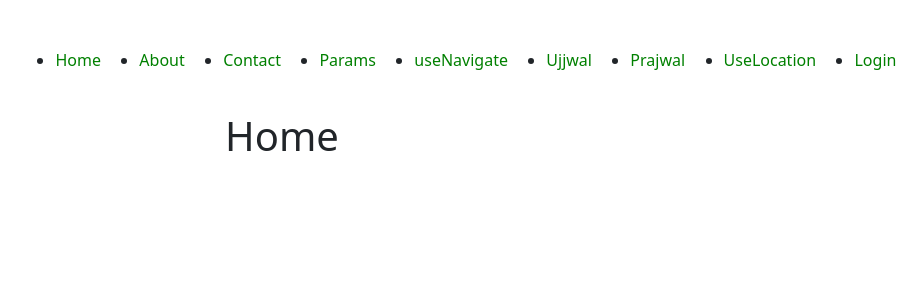
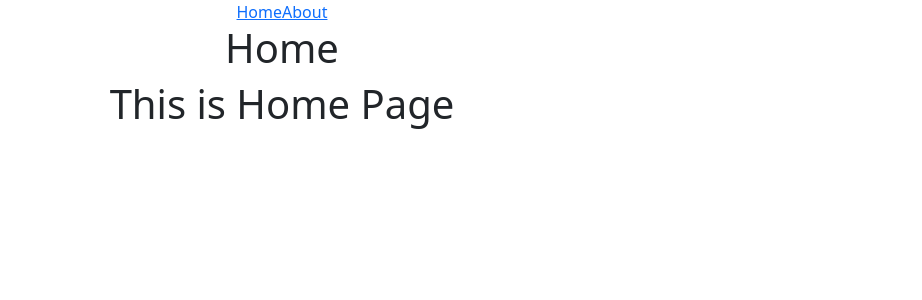
Before and after one commit to ujjwal-11103/React.js, a React (Create React App) app: page /Home in a window 1280 px wide. Shown: the top 300 px of the page, without its empty margins (358-1280 px from the left). Built offline with nearby package versions, Linux system fonts and the light colour scheme.

Commit message:
Routing Setup

```diff
--- a/src/App.js
+++ b/src/App.js
@@ -1,60 +1,42 @@
 import React from 'react'
-import './App.css'
-import { BrowserRouter, Routes, Route } from 'react-router-dom'
+import { BrowserRouter as Router, Routes, Route, Link } from 'react-router-dom'
 
-import DefaultPage from './Components/Router/DefaultPage'
-import Home from './Components/Router/Home'
-import Contact from './Components/Router/Contact'
-import About from './Components/Router/About'
-import Navigation from './Components/Router/Navigation'
-import PageNotFound from './Components/Router/PageNotFound'
-import User from './Components/Router/User'
-import UseParams from './Components/Router/UseParams'
-import UseNavigate from './Components/Router/UseNavigate'
-import JoinUS from './Components/Router/JoinUS'
-import Other from './Components/Router/Other'
-import UseLocation from './Components/Router/UseLocation'
-import Login from './Components/Router/Login'
-import ProtectedComponent from './Components/Router/Protected'
 export default function App() {
   return (
-    <div>
+    <div style={{ textAlign: 'center' }}>
 
-      <BrowserRouter>
+      <Router>
 
-        <Navigation />
+        <Link to='/Home'>Home</Link>
+        <Link to='/About'>About</Link>
 
         <Routes>
-
-          <Route path='/' element={<DefaultPage />} />
-
-          <Route path='/Home' element={<ProtectedComponent Component={Home} />} />
-          <Route path='/About' element={<ProtectedComponent Component={About} />} />
-
-          {/* Added Nested Routing Concept */}
-          <Route path='/Contact/' element={<Contact />} />
-          <Route path='/JoinUs' element={<JoinUS />} />
-          <Route path='/Other' element={<Other />} />
-
-
-
-          <Route path='/User/:names' element={<User />} />
-
-          <Route path='/UseParams' element={< UseParams />} />
-          <Route path='/UseNavigate' element={< UseNavigate />} />
-
-
-          <Route path='/UseLocation' element={<UseLocation />} />
-
-          <Route path='/Login' element={<Login />} />
-
-          <Route path="/*" element={<PageNotFound />} />
-
-
+          <Route path='/Home' element={<Home />} />
+          <Route path='/About' element={<About />} />
         </Routes>
 
-      </BrowserRouter>
+      </Router>
+
 
     </div>
   )
 }
+
+function Home() {
+  return (
+    <div>
+      <h1>Home</h1>
+      <h1>This is Home Page</h1>
+    </div>
+  )
+}
+
+
+function About() {
+  return (
+    <div>
+      <h1>About</h1>
+      <h1>This is About Page</h1>
+    </div>
+  )
+}
```
Also changed, not shown: src/Components/Routing/Routing setup.js (added, +40 -0 lines).
